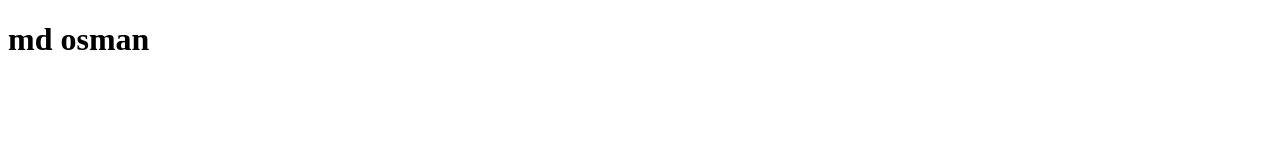
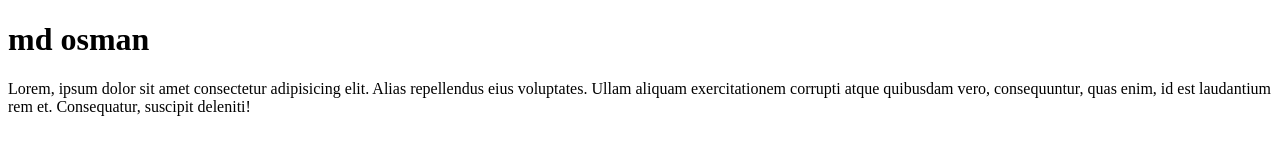
Before and after one commit to mrosman69/my-first-website, a plain HTML site: page my-first-website/index.html in a window 1280 px wide. Drawn offline with Linux system fonts and the light colour scheme.

Commit message:
whate ever

```diff
--- a/my-first-website/index.html
+++ b/my-first-website/index.html
@@ -7,5 +7,6 @@
 </head>
 <body>
     <h1>md osman</h1>
+    <p>Lorem, ipsum dolor sit amet consectetur adipisicing elit. Alias repellendus eius voluptates. Ullam aliquam exercitationem corrupti atque quibusdam vero, consequuntur, quas enim, id est laudantium rem et. Consequatur, suscipit deleniti!</p>
 </body>
 </html>
```
